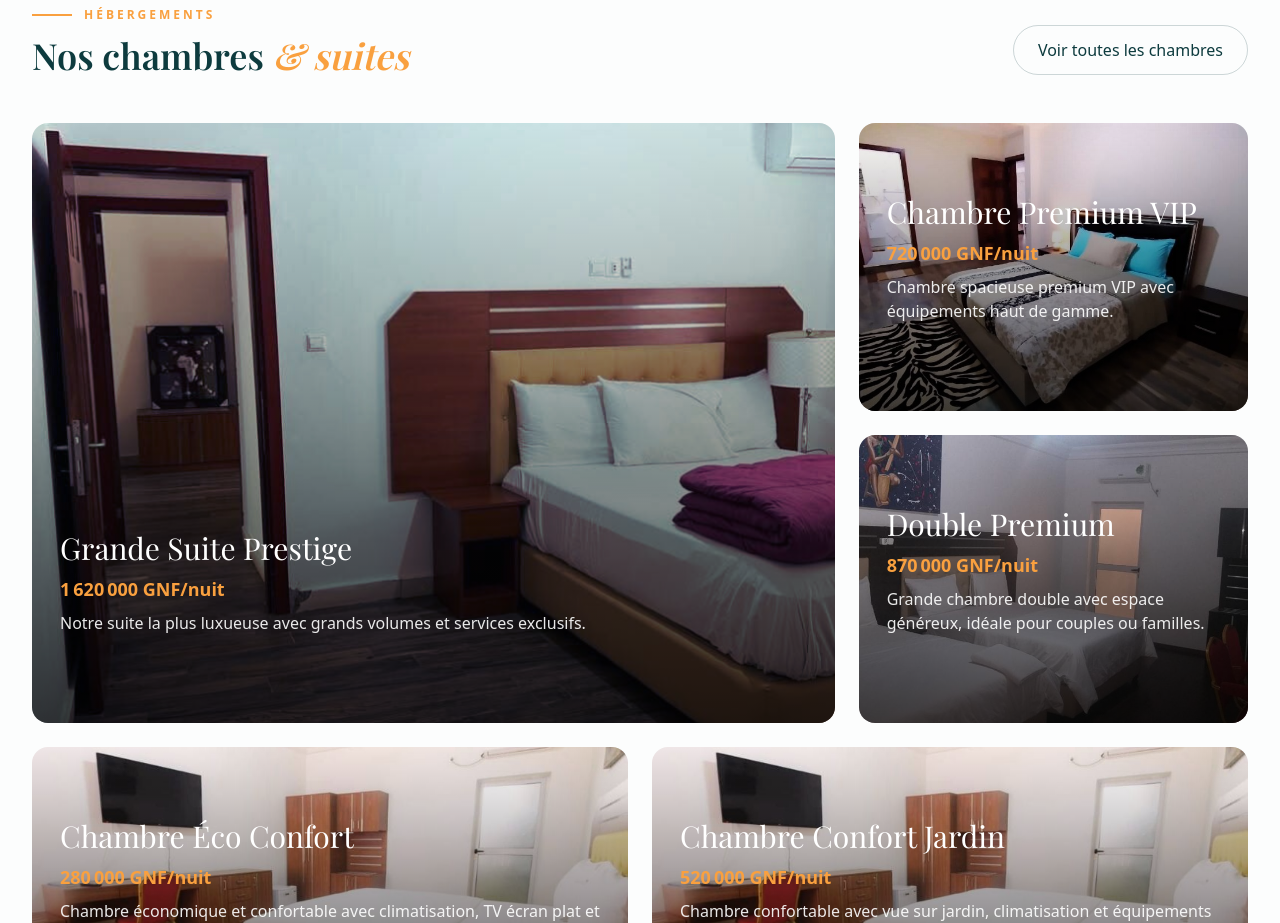
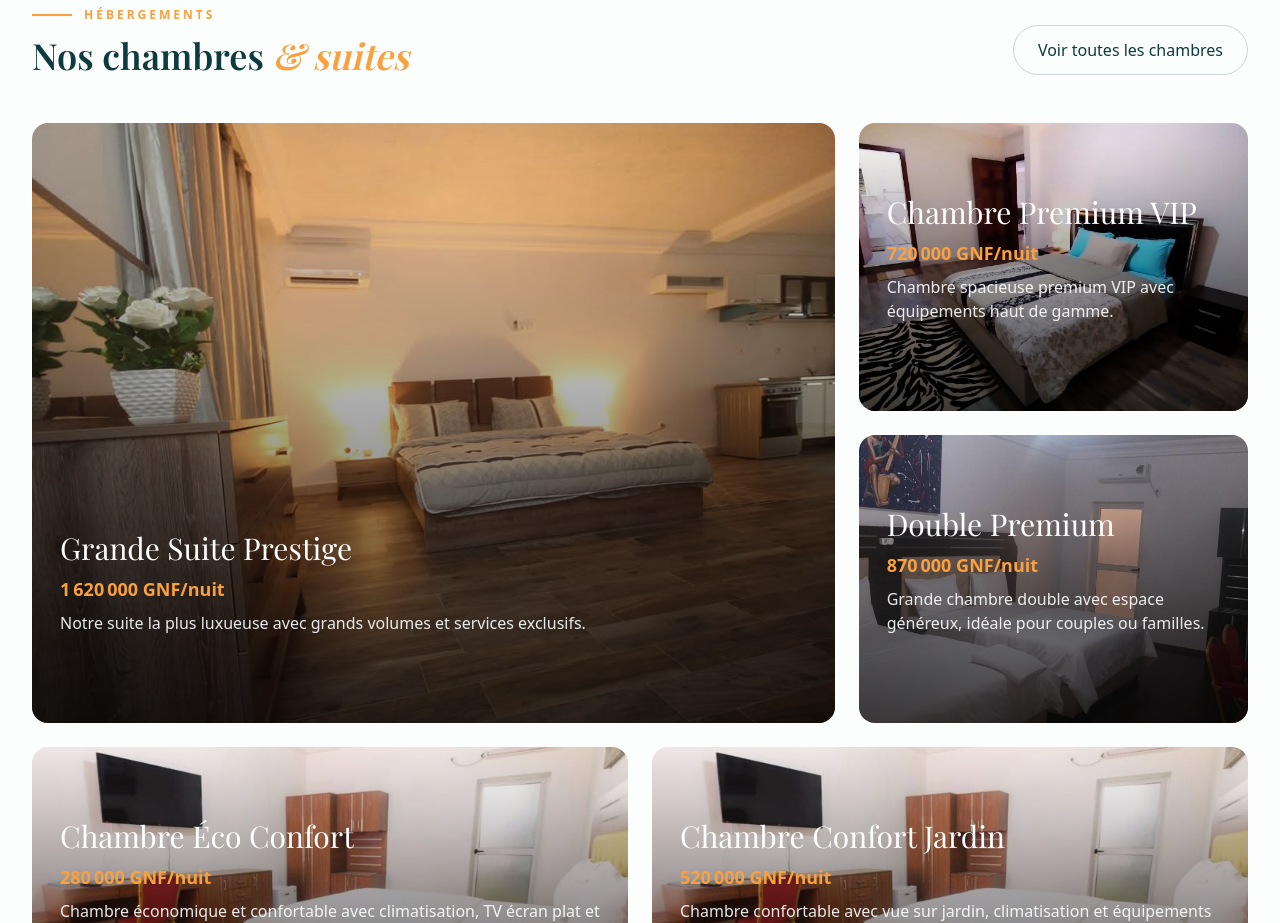
Before and after one commit to kabasidik-ai/djamiyah-group, a Next.js app: page /en in a window 1280 px wide. Shown: the part 1700-2623 px from the top of the page. Built offline with nearby package versions, Linux system fonts and the light colour scheme; no server answers; the database is empty; a web font is replaced by a local one.

Commit message:
fix: correct suite-prestige.jpg image mapping

```diff
--- a/src/app/[locale]/page.tsx
+++ b/src/app/[locale]/page.tsx
@@ -10,7 +10,7 @@ const roomImages: Record<string, string> = {
   'Chambre Confort Jardin': '/images/maison-blanche/chambre-confort.jpg',
   'Chambre Premium VIP': '/images/maison-blanche/chambre-premium.jpg',
   'Double Premium': '/images/maison-blanche/double-premium.jpg',
-  'Grande Suite Prestige': '/images/maison-blanche/suite-premium.jpg',
+  'Grande Suite Prestige': '/images/maison-blanche/suite-prestige.jpg',
 }
 
 type HomeRoom = {
```
